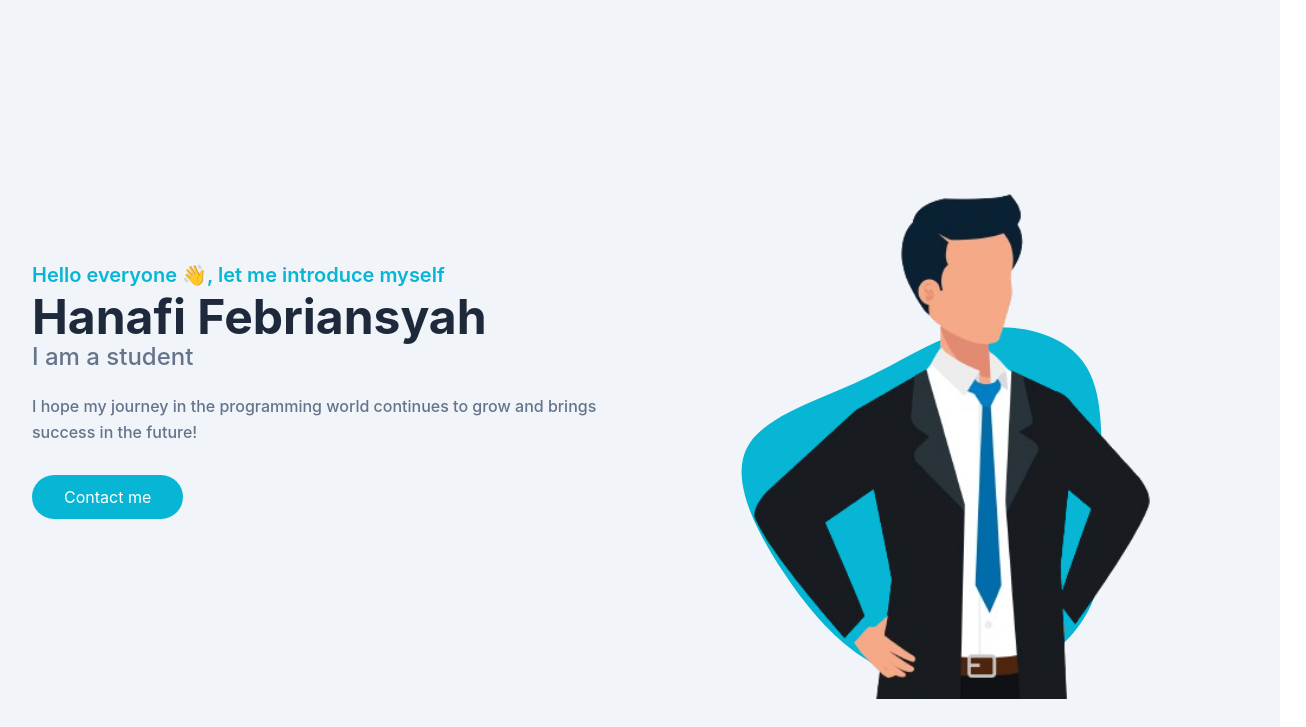
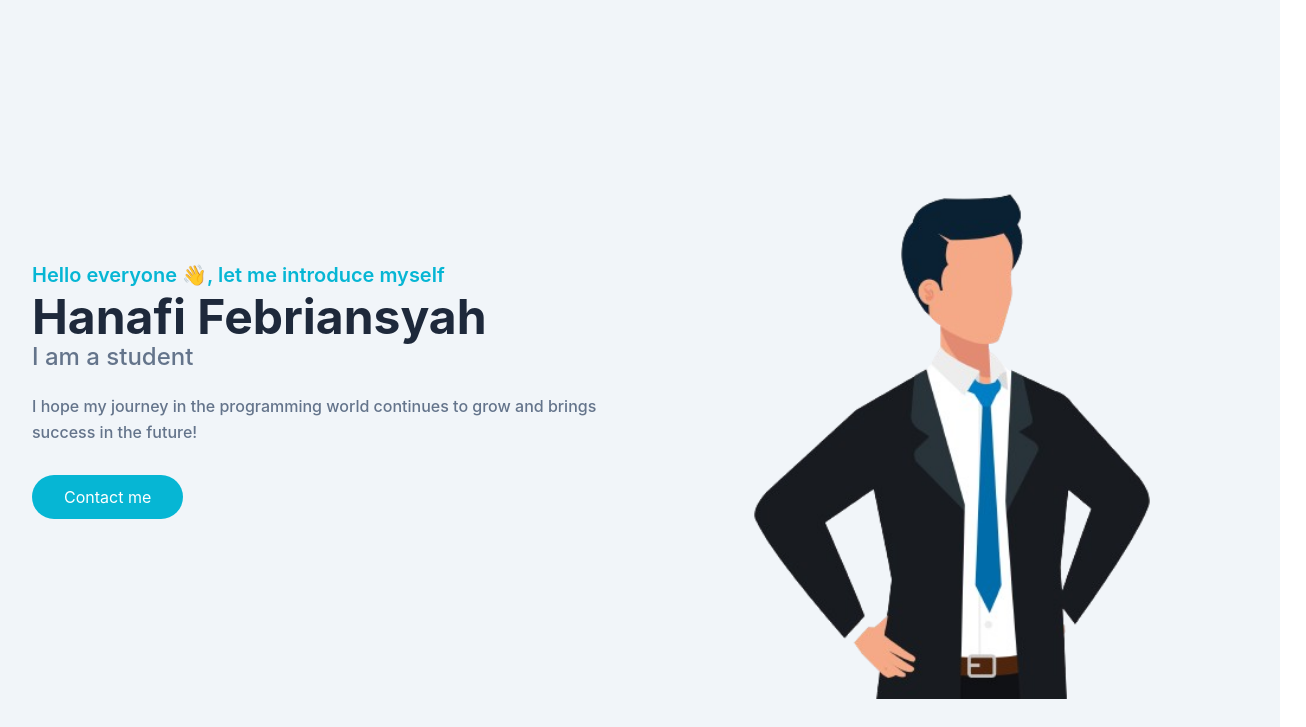
Before and after one commit to hanafifebrian/portfolio, a plain HTML site: page index.html in a window 1280 px wide. Shown: the part 73-800 px from the top of the page, 1306 px wide, since content can reach past the window. Drawn offline with nearby package versions, Linux system fonts and the light colour scheme.

Commit message:
remove bg

```diff
--- a/index.html
+++ b/index.html
@@ -143,7 +143,6 @@
               <li  class="mb-3 hover:bg-biru hover:text-white rounded-2xl transition-all duration-300 ease-in-out p-4"><a href="#" class="lang-title3" onclick="changeLanguage('ar')">Arab</a></li>
               <li  class="mb-3 hover:bg-biru hover:text-white rounded-2xl transition-all duration-300 ease-in-out p-4"><a href="#" class="lang-title4" onclick="changeLanguage('ja')">Jepang</a></li>
               <li  class="mb-3 hover:bg-biru hover:text-white rounded-2xl transition-all duration-300 ease-in-out p-4"><a href="#" class="lang-title5" onclick="changeLanguage('ko')">Korea</a></li>
-              <!-- Add more languages as needed -->
             </ul>
             <button id="closeModalButton" class="mt-10  mx-40 lang-close bg-biru hover:bg-birtu hover:text-white transition-all duration-300 ease-in-out  px-4 py-2 rounded-md">Tutup</button>
           </div>
@@ -161,11 +160,11 @@
                 <div class="w-full self-end px-4 lg:w-1/2">
                     <div class="relative mt-10 lg:mt-9 lg:right-0 animate__animated animate__fadeInRight transition duration-200">
                         <img src="./assets/person.png" alt="person" class="w-[630px] max-w-full mx-auto">
-                        <span class="absolute  -bottom-14 lg:-bottom-0 -z-10 left-1/2 -translate-x-1/2 lg:scale-125 rotate-45">
-                            <svg width="400px" height="400px" viewBox="0 0 200 200" xmlns="http://www.w3.org/2000/svg">
+                        <!-- <span class="absolute  -bottom-14 lg:-bottom-0 -z-10 left-1/2 -translate-x-1/2 lg:scale-125 rotate-45">
+                            <svg width="200px" height="400px" viewBox="0 0 200 200" xmlns="http://www.w3.org/2000/svg">
                                 <path fill="#06b6d4" d="M34.4,-42.6C46,-31.2,57.8,-21.8,62.9,-8.8C68,4.2,66.3,20.8,58.8,34.1C51.3,47.5,38,57.6,23.3,62.2C8.6,66.7,-7.5,65.7,-24.9,62.1C-42.4,58.5,-61.3,52.4,-65.7,40.1C-70.1,27.9,-60,9.5,-54,-6.9C-47.9,-23.3,-45.9,-37.7,-37.5,-49.7C-29.2,-61.6,-14.6,-71,-1.6,-69C11.4,-67.1,22.8,-53.9,34.4,-42.6Z" transform="translate(100 100) scale(1.1)" />
                             </svg>
-                        </span>
+                        </span> -->
                     </div>
                 </div>
 
```
